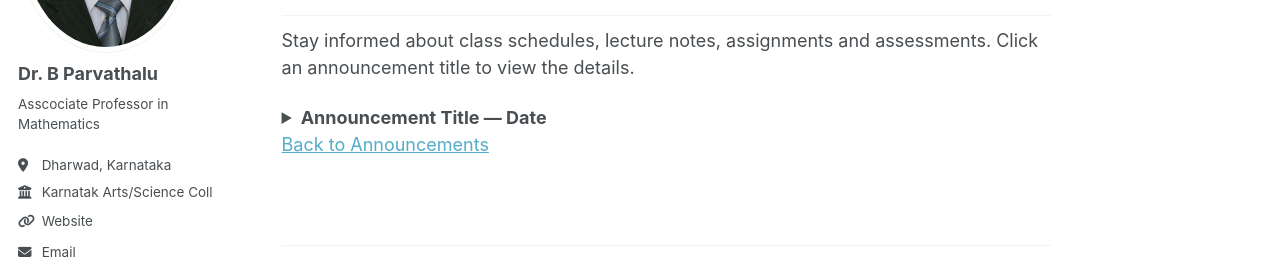
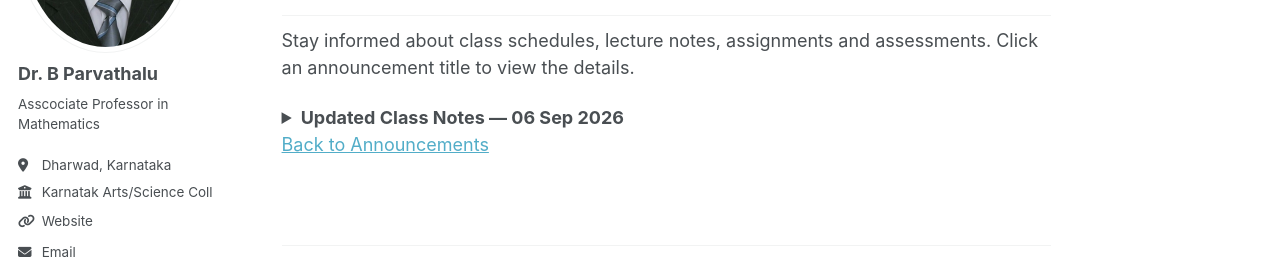
Before and after one commit to drbp-kcd/drbp-kcd.github.io, a Jekyll site: the page built from _announcements/classroom-announcements.md, in a window 1280 px wide. Shown: the part 266-542 px from the top of the page. Built offline with Jekyll 4.4.1, drawn with Linux system fonts in a browser that asks for light colours; a style sheet for code colours, icons or effects is not loaded; some of the changed lines change nothing that is shown.

Commit message:
Update classroom-announcements.md

```diff
--- a/_announcements/classroom-announcements.md
+++ b/_announcements/classroom-announcements.md
@@ -17,26 +17,28 @@
 
 <details>
   <summary>
-    <strong>Announcement Title — Date</strong>
+    <strong>Updated Class Notes — 06 Sep 2026</strong>
   </summary>
 
   <ul>
-    <li><strong>Course:</strong> Course name</li>
-    <li><strong>Class/Semester:</strong> Class or semester</li>
-    <li><strong>Date:</strong> Relevant date</li>
-    <li><strong>Time:</strong> Time, if applicable</li>
-    <li><strong>Venue:</strong> Classroom or online platform, if applicable</li>
+    <li><strong>Course:</strong> Algebra-I and Calculus–I </li>
+    <li><strong>Class/Semester:</strong> I-Semester</li>
+    <li><strong>Date:</strong> 06 Sep 2026</li>
+    <li><strong>Time:</strong> ... </li>
+    <li><strong>Venue:</strong> .... </li>
   </ul>
 
   <p>
-    Enter the announcement here, including any changes to the class
-    schedule, availability of lecture notes, assignment instructions
-    or assessment details.
+    Dear students, access the updated class notes at <p>
+    <a href="https://drbp-kcd.github.io/teaching/"
+       target="_blank" rel="noopener noreferrer">
+      Click here to access the notes
+    </a>
+  </p>
   </p>
 
   <p>
-    <strong>Action required:</strong> Specify what students should
-    complete or prepare, along with the deadline, if applicable.
+    <strong>Action required:</strong> Dear students, in the next class, I will check your notebooks. The notes should be complete and written entirely in your notebook. If you fail to do so, you will not be allowed to attend the class.
   </p>
 
   <!-- Replace the placeholder link below, or remove this paragraph. -->
```
